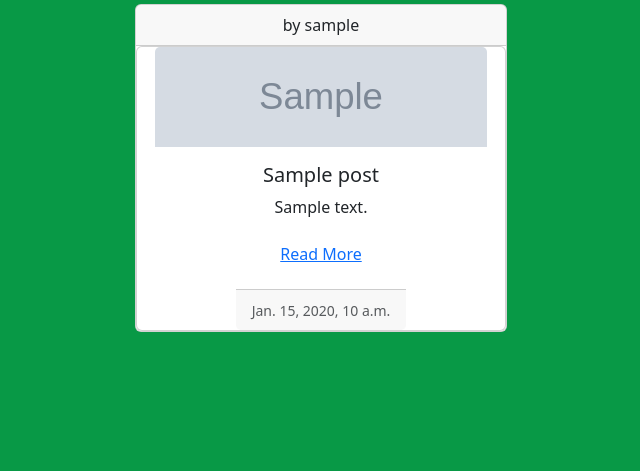
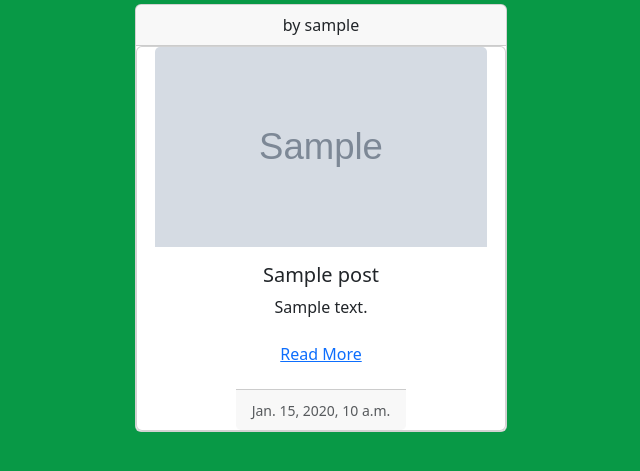
Before and after one commit to Cooperation-Denton/website, a Django app: page / in a window 1280 px wide. Shown: the part 108-579 px from the top of the page, without its empty margins (319-959 px from the left). Run offline with Django 5.2, Linux system fonts and the light colour scheme; tables that the repository leaves empty hold one stand-in row (values such as "Sample post"); grey boxes marked "Sample" are stand-in pictures.

Commit message:
increase blog post card image height

```diff
--- a/static/styles/main.css
+++ b/static/styles/main.css
@@ -22,7 +22,7 @@ body {
 }
 
 .post-card-image {
-    height: 100px;
+    height: 200px;
     max-width: 90%;
     object-fit: cover;
 }
```
